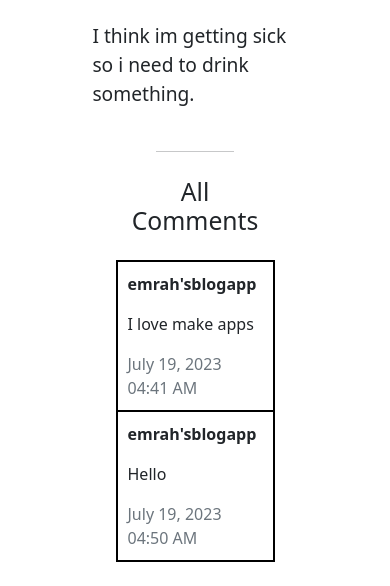
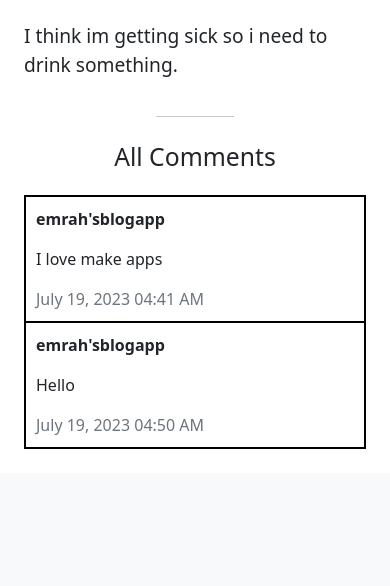
Before and after one commit to emrah-i/Python-Projects, a Flask app: page /post/1 in a window 390 px wide. Shown: the part 421-1007 px from the top of the page. After the commit the page ends 870 px from the top, so only its background shows below. Run offline with Flask 3, Linux system fonts and the light colour scheme; some libraries are stand-ins or nearby versions.

Commit message:
Post page responsiveness

```diff
--- a/web/blog/static/styles.css
+++ b/web/blog/static/styles.css
@@ -64,10 +64,9 @@
 }
 
 #ind-post-body {
-    margin: 5vh auto;
+    margin: 5vh auto 0;
     text-align: left;
     font-size: 1.2rem;
-    width: 60%;
 }
 
 #ind-post hr {
--- a/web/blog/templates/post.html
+++ b/web/blog/templates/post.html
@@ -1,7 +1,7 @@
 {% extends 'layout.html' %}
 
 {% block body %}
-<div class="p-4" id="ind-post">
+<div class="container p-4" id="ind-post">
     <div>
         <h1><b>{{ post.title }}</b></h1>
         <p id="ind-post-subtitle">{{ post.subtitle }}</p>
@@ -9,8 +9,10 @@
         <hr>
         <img src="{{ post.img_src }}" alt="Post Image" width="45%" style="box-shadow: 0px 0px 12px gray;">
     </div>
-    <div id="ind-post-body">
+    <div class="row d-flex justify-content-center">
+        <div class="col-lg-10 col-sm-12 col-12 d-flex justify-content-start mx-0" id="ind-post-body">
             {{ post.body|safe }}
+        </div>
     </div>
     <hr>
     {% if current_user.is_authenticated %}
@@ -27,8 +29,9 @@
     </div>
     <hr>
     {% endif %}
-    <div class="container d-flex justify-content-center">
-        <div class="col-6 justify-content-start ind-post-comments-section">
+    <div class="row d-flex justify-content-center">
+        <div class="col-xl-7 col-lg-9 col-sm-12 col-12">
+            <div class="ind-post-comments-section">
                 {% if comments|length != 0 %}
                 <h2 class="mb-4">All Comments</h2>
                 <table>
@@ -48,4 +51,5 @@
             </div>
         </div>
     </div>
+</div>
 {% endblock %}
```
Lines whose indentation alone changed are shown as unchanged.
